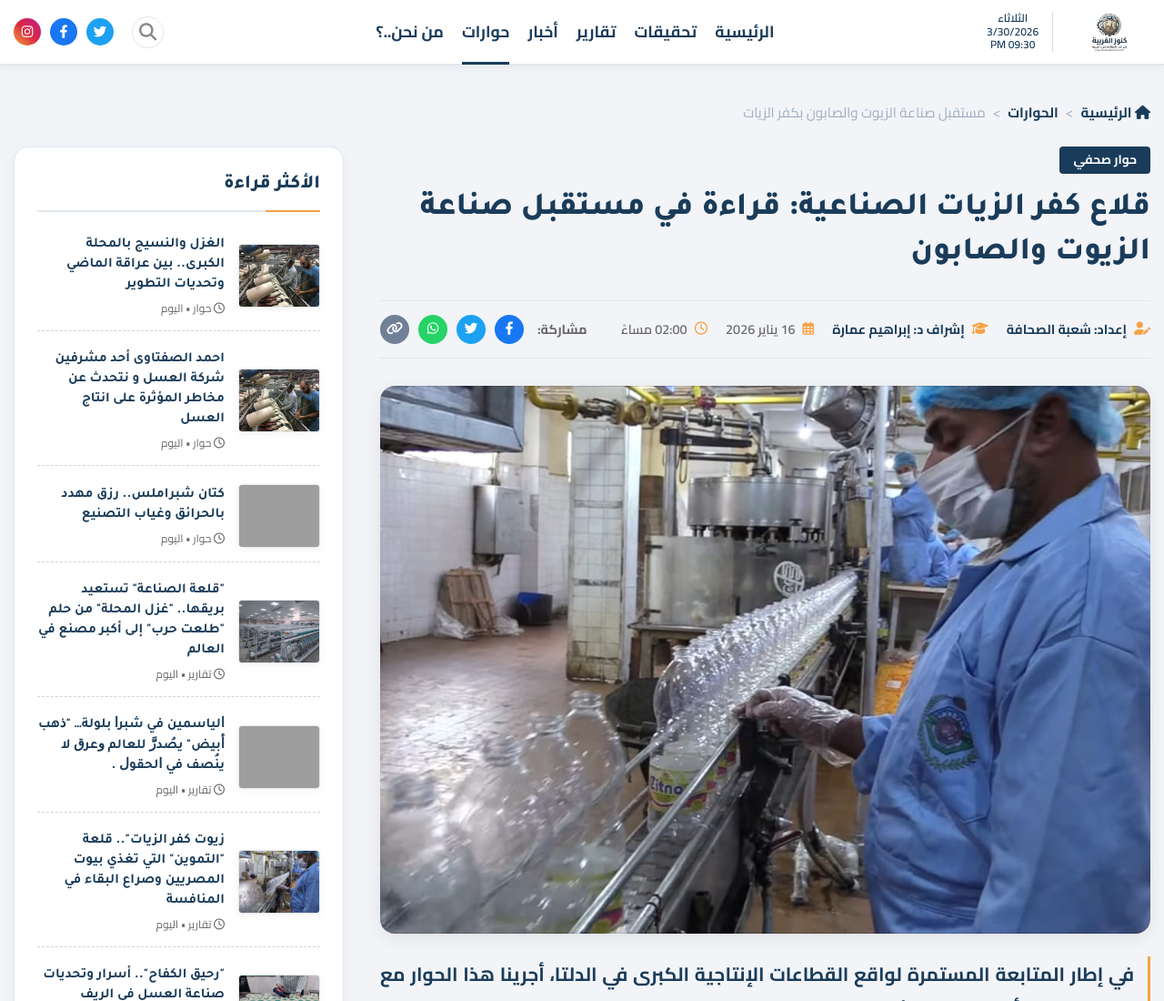
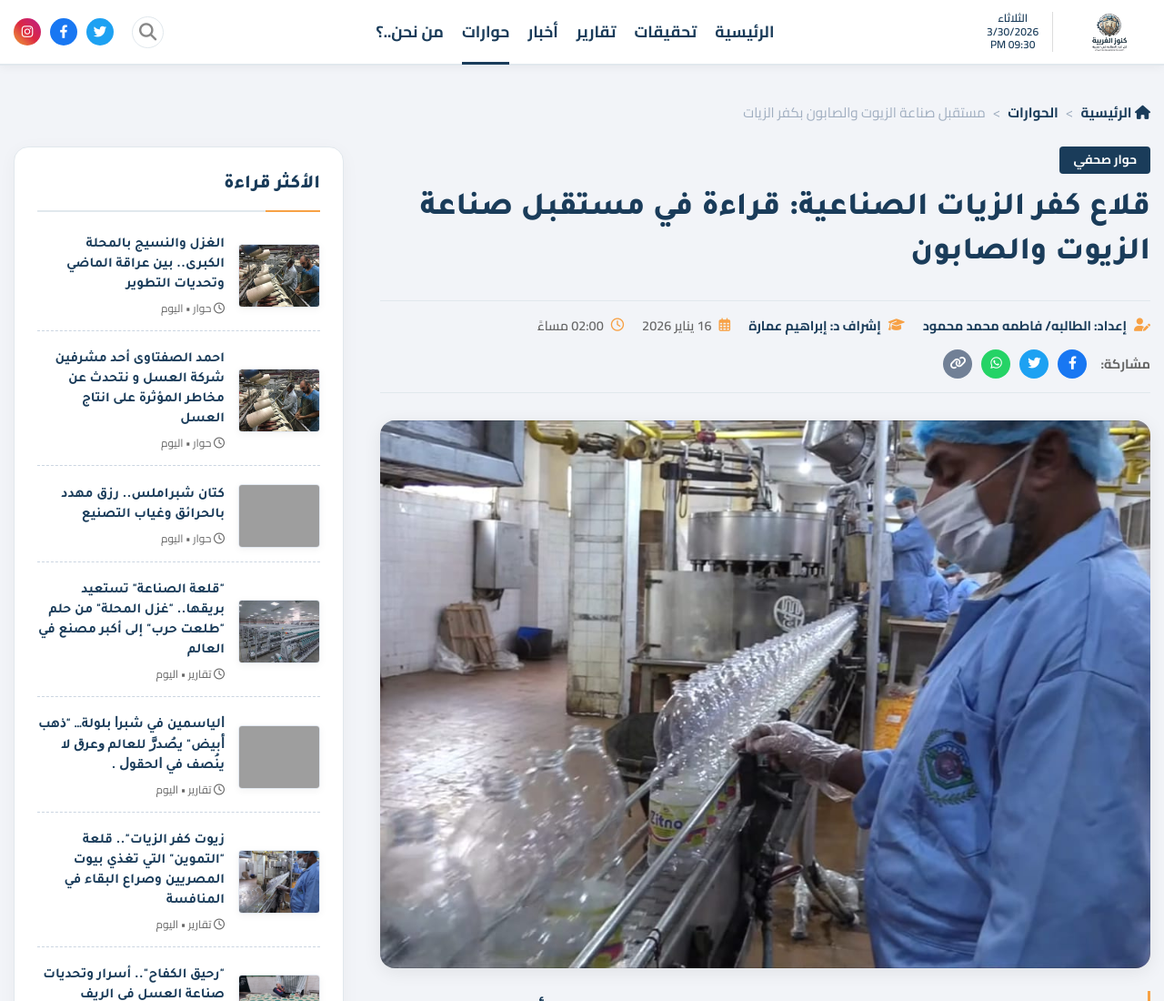
Before and after one commit to mohamedelawakey/work, a plain HTML site: page interview_oils_factory.html in a window 1280 px wide. Shown: the top 1100 px of the page at 91% size. Drawn offline with Linux system fonts and the light colour scheme; grey boxes are pictures that could not be loaded.

Commit message:
Update oils factory interview to Fatma Mohamed

```diff
--- a/interview_oils_factory.html
+++ b/interview_oils_factory.html
@@ -32,7 +32,7 @@
             </div>
             <div class="article-meta-bar">
               <div class="meta-info">
-                <div class="meta-item author"><i class="fa-solid fa-user-pen"></i><span>إعداد: شعبة الصحافة</span></div>
+                <div class="meta-item author"><i class="fa-solid fa-user-pen"></i><span>إعداد: الطالبه/ فاطمه محمد محمود</span></div>
                 <div class="meta-item author"><i class="fa-solid fa-graduation-cap"></i><span>إشراف د: إبراهيم عمارة</span></div>
                 <div class="meta-item"><i class="fa-regular fa-calendar-days"></i><span>16 يناير 2026</span></div>
                 <div class="meta-item"><i class="fa-regular fa-clock"></i><span>02:00 مساءً</span></div>
```
